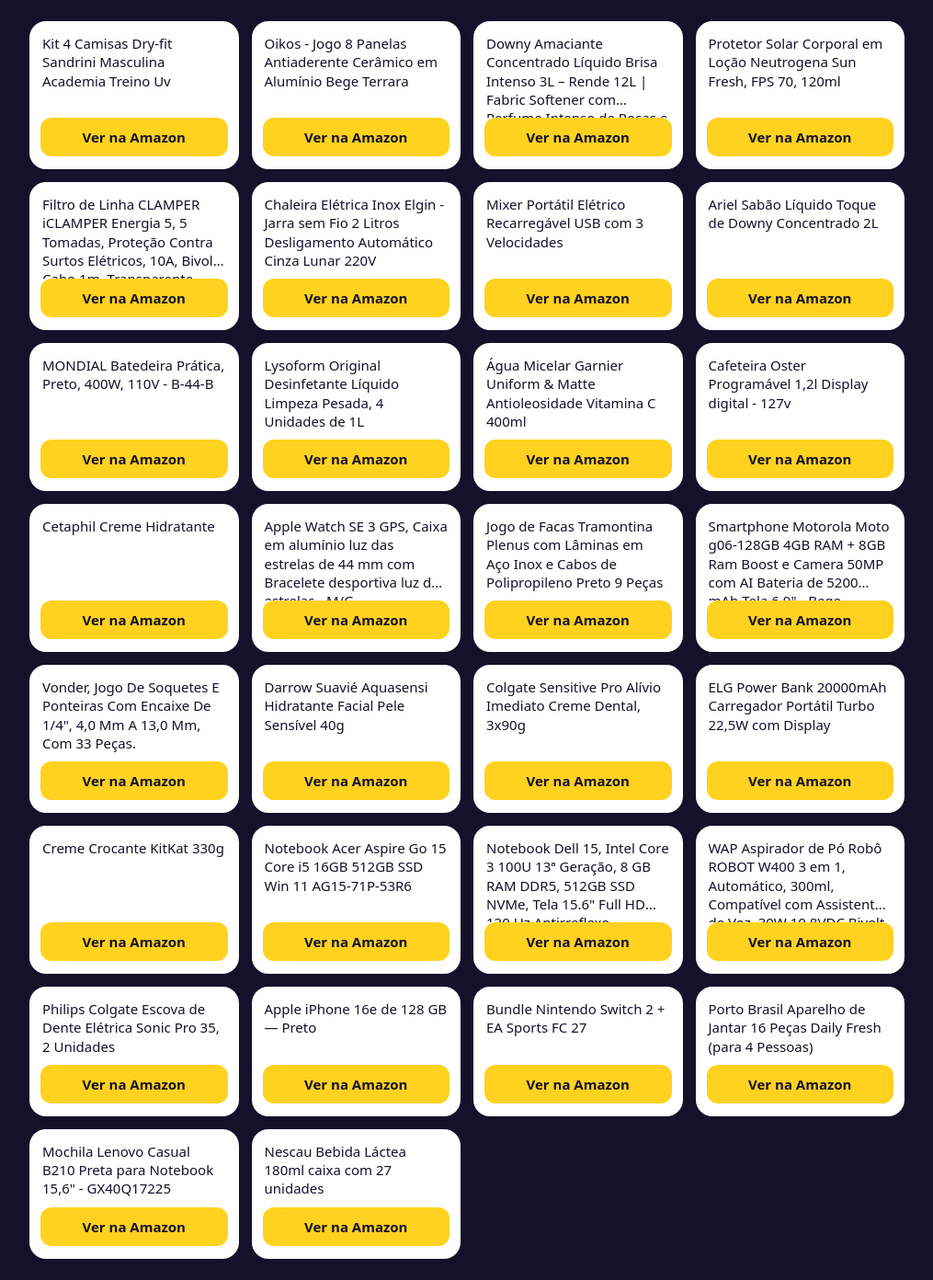
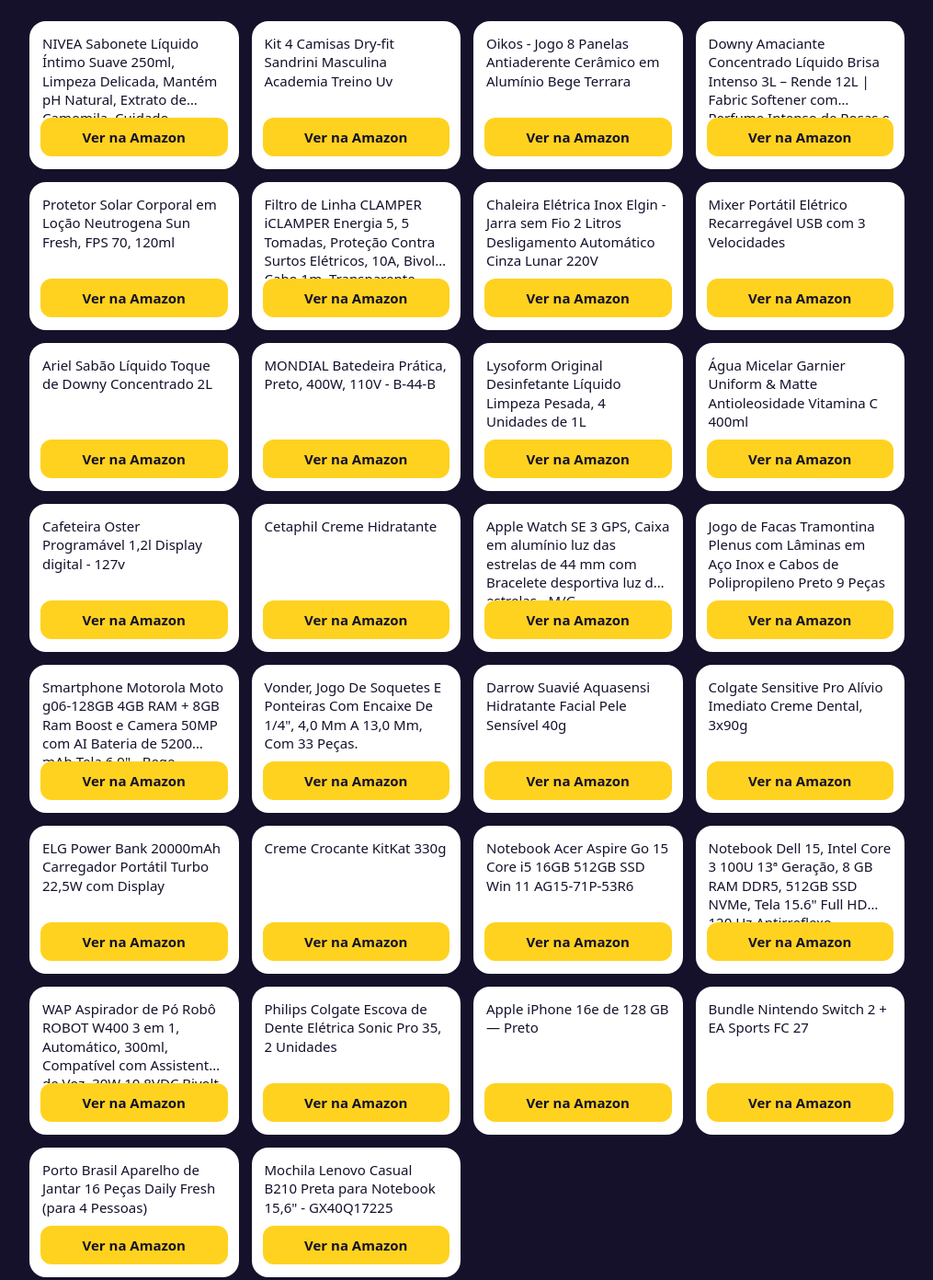
Before and after one commit to trudestr/achados, a plain HTML site: page index.html in a window 1280 px wide. Shown: the part 191-1583 px from the top of the page at 92% size, without its empty margins (132-1147 px from the left). Drawn offline with Linux system fonts and the light colour scheme.

Commit message:
página da Amazon 25/11 11:57

```diff
--- a/index.html
+++ b/index.html
@@ -27,6 +27,7 @@ footer{color:#CFC8EE;font-size:12px;text-align:center;padding:0 22px 34px;line-h
 <body><header><p class="perfil">@BUSCADOR.DESCONTOS</p><h1>Achados da Amazon</h1>
 <p class="sub">Os que saíram no grupo, o mais novo em cima</p><a class="grupo" href="https://chat.whatsapp.com/DBaHA4SVEhNLkJRnghaYI1">💬 Entrar no grupo de achadinhos (grátis)</a></header>
 <main>
+<article class="card"><p class="nome">NIVEA Sabonete Líquido Íntimo Suave 250ml, Limpeza Delicada, Mantém pH Natural, Extrato de Camomila, Cuidado Calmante, Uso Diário</p><a class="comprar" href="https://www.amazon.com.br/dp/B07F3DK2CK/ref=nosim?tag=mandishop0a-20" rel="nofollow sponsored noopener">Ver na Amazon</a></article>
 <article class="card"><p class="nome">Kit 4 Camisas Dry-fit Sandrini Masculina Academia Treino Uv</p><a class="comprar" href="https://www.amazon.com.br/dp/B0CVBD41VH/ref=nosim?tag=mandishop0a-20" rel="nofollow sponsored noopener">Ver na Amazon</a></article>
 <article class="card"><p class="nome">Oikos - Jogo 8 Panelas Antiaderente Cerâmico em Alumínio Bege Terrara</p><a class="comprar" href="https://www.amazon.com.br/dp/B0DLY6SLL2/ref=nosim?tag=mandishop0a-20" rel="nofollow sponsored noopener">Ver na Amazon</a></article>
 <article class="card"><p class="nome">Downy Amaciante Concentrado Líquido Brisa Intenso 3L – Rende 12L | Fabric Softener com Perfume Intenso de Rosas e Frutas Vermelhas</p><a class="comprar" href="https://www.amazon.com.br/dp/B0C6NJWJ11/ref=nosim?tag=mandishop0a-20" rel="nofollow sponsored noopener">Ver na Amazon</a></article>
@@ -56,7 +57,6 @@ footer{color:#CFC8EE;font-size:12px;text-align:center;padding:0 22px 34px;line-h
 <article class="card"><p class="nome">Bundle Nintendo Switch 2 + EA Sports FC 27</p><a class="comprar" href="https://www.amazon.com.br/dp/B0HKYBZRN1/ref=nosim?tag=mandishop0a-20" rel="nofollow sponsored noopener">Ver na Amazon</a></article>
 <article class="card"><p class="nome">Porto Brasil Aparelho de Jantar 16 Peças Daily Fresh (para 4 Pessoas)</p><a class="comprar" href="https://www.amazon.com.br/dp/B0HCRN8ZSN/ref=nosim?tag=mandishop0a-20" rel="nofollow sponsored noopener">Ver na Amazon</a></article>
 <article class="card"><p class="nome">Mochila Lenovo Casual B210 Preta para Notebook 15,6&quot; - GX40Q17225</p><a class="comprar" href="https://www.amazon.com.br/dp/B075Y72PHZ/ref=nosim?tag=mandishop0a-20" rel="nofollow sponsored noopener">Ver na Amazon</a></article>
-<article class="card"><p class="nome">Nescau Bebida Láctea 180ml caixa com 27 unidades</p><a class="comprar" href="https://www.amazon.com.br/dp/B0CXJLK24Y/ref=nosim?tag=mandishop0a-20" rel="nofollow sponsored noopener">Ver na Amazon</a></article>
 </main>
 <footer>Como Associado da Amazon, recebo por compras qualificadas.<br>Preço e estoque são da Amazon e podem mudar.</footer>
 </body></html>
```
